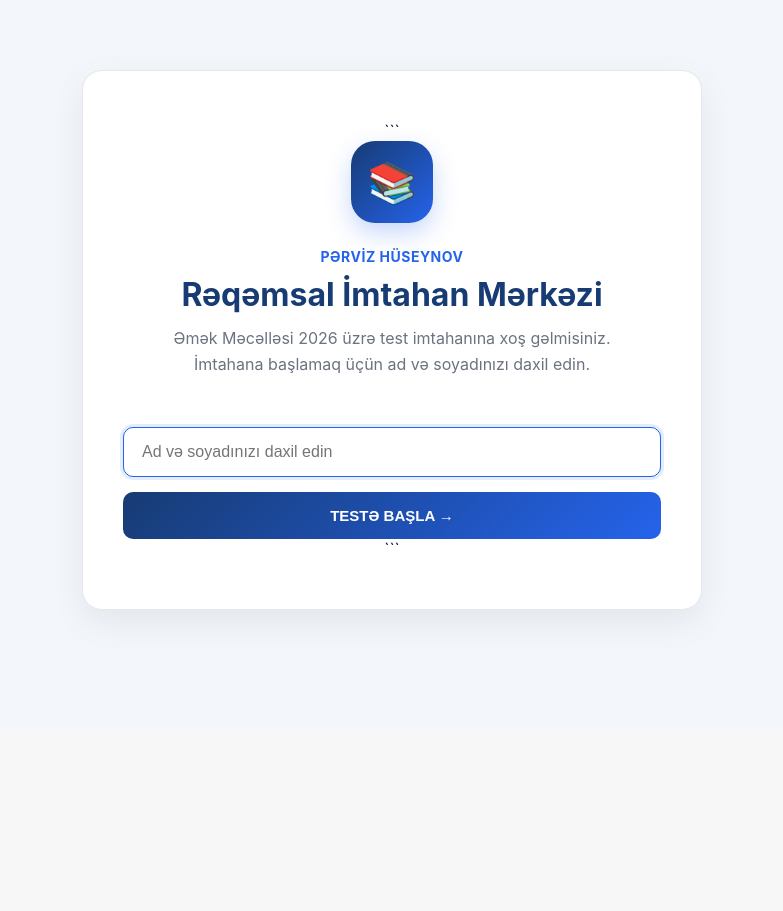
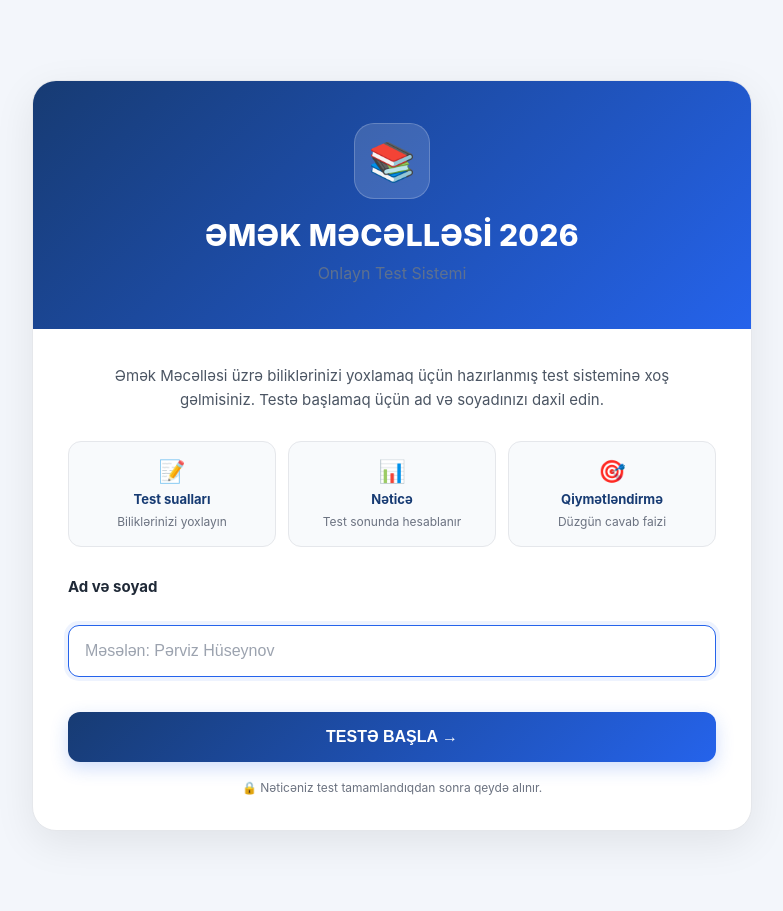
Before and after one commit to parvizmammadoglu1-eng/emek-test, a Flask app: template templates/home.html in a window 1280 px wide. Shown: the part 72-983 px from the top of the page, without its empty margins (248-1031 px from the left). Before the commit the page ends 694 px from the top, so only its background shows below. Run offline with Flask 3, Linux system fonts and the light colour scheme; the template is opened without the code that fills it, so the values that code supplies are empty.

Commit message:
Update home.html

````diff
--- a/templates/home.html
+++ b/templates/home.html
@@ -3,142 +3,337 @@
 {% block content %}
 
 <style>
-    .welcome-card {
-        max-width: 620px;
-        margin: 70px auto;
-        text-align: center;
-        padding: 50px 40px;
-    }
-
-    .welcome-icon {
-        width: 82px;
-        height: 82px;
-        margin: 0 auto 25px;
-        border-radius: 24px;
-        background: linear-gradient(135deg, #173b73, #2563eb);
+    .home-page {
+        min-height: 75vh;
         display: flex;
         align-items: center;
         justify-content: center;
-        font-size: 40px;
-        box-shadow: 0 10px 25px rgba(37, 99, 235, 0.25);
+        padding: 30px 10px;
     }
 
-    .welcome-card h1 {
-        margin: 0 0 12px;
-        font-size: 32px;
-        color: #173b73;
+    .welcome-card {
+        width: 100%;
+        max-width: 720px;
+        background: white;
+        border-radius: 24px;
+        overflow: hidden;
+        box-shadow: 0 12px 40px rgba(0, 0, 0, 0.08);
+        border: 1px solid #e5e7eb;
     }
 
-    .welcome-card .subtitle {
-        margin: 0 auto 30px;
-        max-width: 480px;
-        color: #6b7280;
-        font-size: 16px;
-        line-height: 1.6;
+    .welcome-top {
+        background: linear-gradient(135deg, #173b73, #2563eb);
+        color: white;
+        padding: 42px 35px;
+        text-align: center;
     }
 
-    .welcome-card input {
+    .book-icon {
+        width: 76px;
+        height: 76px;
+        margin: 0 auto 18px;
+        background: rgba(255,255,255,0.15);
+        border: 1px solid rgba(255,255,255,0.2);
+        border-radius: 20px;
+        display: flex;
+        align-items: center;
+        justify-content: center;
+        font-size: 38px;
+    }
+
+    .welcome-top h1 {
+        margin: 0 0 8px;
+        font-size: 30px;
+        font-weight: 800;
+        letter-spacing: 0.3px;
+    }
+
+    .welcome-top .subtitle {
+        margin: 0;
+        font-size: 16px;
+        opacity: 0.9;
+    }
+
+    .welcome-body {
+        padding: 35px;
+    }
+
+    .description {
+        text-align: center;
+        color: #4b5563;
+        line-height: 1.65;
+        font-size: 15px;
+        margin: 0 auto 28px;
+        max-width: 570px;
+    }
+
+    .features {
+        display: grid;
+        grid-template-columns: repeat(3, 1fr);
+        gap: 12px;
+        margin-bottom: 30px;
+    }
+
+    .feature {
+        background: #f8fafc;
+        border: 1px solid #e5e7eb;
+        border-radius: 13px;
+        padding: 16px 10px;
+        text-align: center;
+    }
+
+    .feature-icon {
+        font-size: 22px;
+        margin-bottom: 7px;
+    }
+
+    .feature strong {
+        display: block;
+        color: #173b73;
+        font-size: 13px;
+        margin-bottom: 3px;
+    }
+
+    .feature span {
+        color: #6b7280;
+        font-size: 12px;
+    }
+
+    .form-title {
+        font-size: 15px;
+        font-weight: 700;
+        color: #1f2937;
+        margin-bottom: 9px;
+    }
+
+    .name-input {
         width: 100%;
-        padding: 15px 18px;
-        border: 1px solid #d1d5db;
-        border-radius: 10px;
+        padding: 16px 17px;
+        border: 2px solid #e5e7eb;
+        border-radius: 12px;
         font-size: 16px;
         outline: none;
-        margin-bottom: 15px;
+        transition: 0.2s;
+        color: #1f2937;
+        background: white;
     }
 
-    .welcome-card input:focus {
+    .name-input:focus {
         border-color: #2563eb;
-        box-shadow: 0 0 0 3px rgba(37, 99, 235, 0.12);
+        box-shadow: 0 0 0 4px rgba(37,99,235,0.08);
     }
 
-    .welcome-card button {
+    .name-input::placeholder {
+        color: #9ca3af;
+    }
+
+    .start-button {
         width: 100%;
-        padding: 15px;
+        margin-top: 15px;
+        padding: 16px;
         border: none;
-        border-radius: 10px;
+        border-radius: 12px;
         background: linear-gradient(135deg, #173b73, #2563eb);
         color: white;
-        font-size: 15px;
-        font-weight: bold;
+        font-size: 16px;
+        font-weight: 800;
         cursor: pointer;
         transition: 0.2s;
+        box-shadow: 0 6px 18px rgba(37,99,235,0.22);
     }
 
-    .welcome-card button:hover {
-        transform: translateY(-1px);
-        box-shadow: 0 8px 20px rgba(37, 99, 235, 0.25);
+    .start-button:hover {
+        transform: translateY(-2px);
+        box-shadow: 0 9px 24px rgba(37,99,235,0.28);
+    }
+
+    .security {
+        margin-top: 18px;
+        text-align: center;
+        color: #6b7280;
+        font-size: 12px;
     }
 
     .error {
-        background: #fee2e2;
+        background: #fef2f2;
+        border: 1px solid #fecaca;
         color: #b91c1c;
-        padding: 12px;
-        border-radius: 8px;
-        margin-bottom: 15px;
+        padding: 12px 15px;
+        border-radius: 10px;
+        margin-bottom: 18px;
+        font-size: 14px;
+        text-align: center;
+    }
+
+    @media (max-width: 600px) {
+
+        .home-page {
+            padding: 15px 5px;
+        }
+
+        .welcome-card {
+            border-radius: 17px;
+        }
+
+        .welcome-top {
+            padding: 32px 20px;
+        }
+
+        .welcome-top h1 {
+            font-size: 24px;
+        }
+
+        .welcome-top .subtitle {
             font-size: 14px;
         }
 
-    .brand {
-        font-size: 14px;
-        font-weight: bold;
-        color: #2563eb;
-        margin-bottom: 10px;
-        letter-spacing: 0.5px;
+        .welcome-body {
+            padding: 25px 18px;
         }
 
-    @media (max-width: 600px) {
-        .welcome-card {
-            margin: 30px auto;
-            padding: 35px 22px;
+        .features {
+            grid-template-columns: 1fr;
         }
 
-        .welcome-card h1 {
-            font-size: 26px;
+        .feature {
+            display: flex;
+            align-items: center;
+            text-align: left;
+            gap: 10px;
+            padding: 12px 14px;
+        }
+
+        .feature-icon {
+            margin: 0;
         }
     }
 </style>
 
-<section class="card login welcome-card">
 
-```
-<div class="welcome-icon">📚</div>
+<div class="home-page">
 
-<div class="brand">
-    PƏRVİZ HÜSEYNOV
+    <div class="welcome-card">
+
+        <!-- BAŞLIQ -->
+        <div class="welcome-top">
+
+            <div class="book-icon">
+                📚
             </div>
 
-<h1>Rəqəmsal İmtahan Mərkəzi</h1>
+            <h1>
+                ƏMƏK MƏCƏLLƏSİ 2026
+            </h1>
 
             <p class="subtitle">
-    Əmək Məcəlləsi 2026 üzrə test imtahanına xoş gəlmisiniz.
-    İmtahana başlamaq üçün ad və soyadınızı daxil edin.
+                Onlayn Test Sistemi
             </p>
 
+        </div>
+
+
+        <!-- MƏZMUN -->
+        <div class="welcome-body">
+
+            <p class="description">
+                Əmək Məcəlləsi üzrə biliklərinizi yoxlamaq üçün
+                hazırlanmış test sisteminə xoş gəlmisiniz.
+                Testə başlamaq üçün ad və soyadınızı daxil edin.
+            </p>
+
+
+            <!-- ÜSTÜNLÜKLƏR -->
+            <div class="features">
+
+                <div class="feature">
+
+                    <div class="feature-icon">
+                        📝
+                    </div>
+
+                    <div>
+                        <strong>Test sualları</strong>
+                        <span>Biliklərinizi yoxlayın</span>
+                    </div>
+
+                </div>
+
+
+                <div class="feature">
+
+                    <div class="feature-icon">
+                        📊
+                    </div>
+
+                    <div>
+                        <strong>Nəticə</strong>
+                        <span>Test sonunda hesablanır</span>
+                    </div>
+
+                </div>
+
+
+                <div class="feature">
+
+                    <div class="feature-icon">
+                        🎯
+                    </div>
+
+                    <div>
+                        <strong>Qiymətləndirmə</strong>
+                        <span>Düzgün cavab faizi</span>
+                    </div>
+
+                </div>
+
+            </div>
+
+
             {% if error %}
+
             <div class="error">
                 {{ error }}
             </div>
+
             {% endif %}
 
+
+            <!-- FORM -->
             <form method="post">
+
+                <div class="form-title">
+                    Ad və soyad
+                </div>
 
                 <input
                     type="text"
                     name="name"
-        placeholder="Ad və soyadınızı daxil edin"
+                    class="name-input"
+                    placeholder="Məsələn: Pərviz Hüseynov"
                     autocomplete="name"
                     autofocus
                     required
                 >
 
-    <button type="submit">
+
+                <button
+                    type="submit"
+                    class="start-button"
+                >
                     TESTƏ BAŞLA →
                 </button>
 
             </form>
-```
 
-</section>
+
+            <div class="security">
+                🔒 Nəticəniz test tamamlandıqdan sonra qeydə alınır.
+            </div>
+
+        </div>
+
+    </div>
+
+</div>
 
 {% endblock %}
````
Lines whose indentation alone changed are shown as unchanged.
